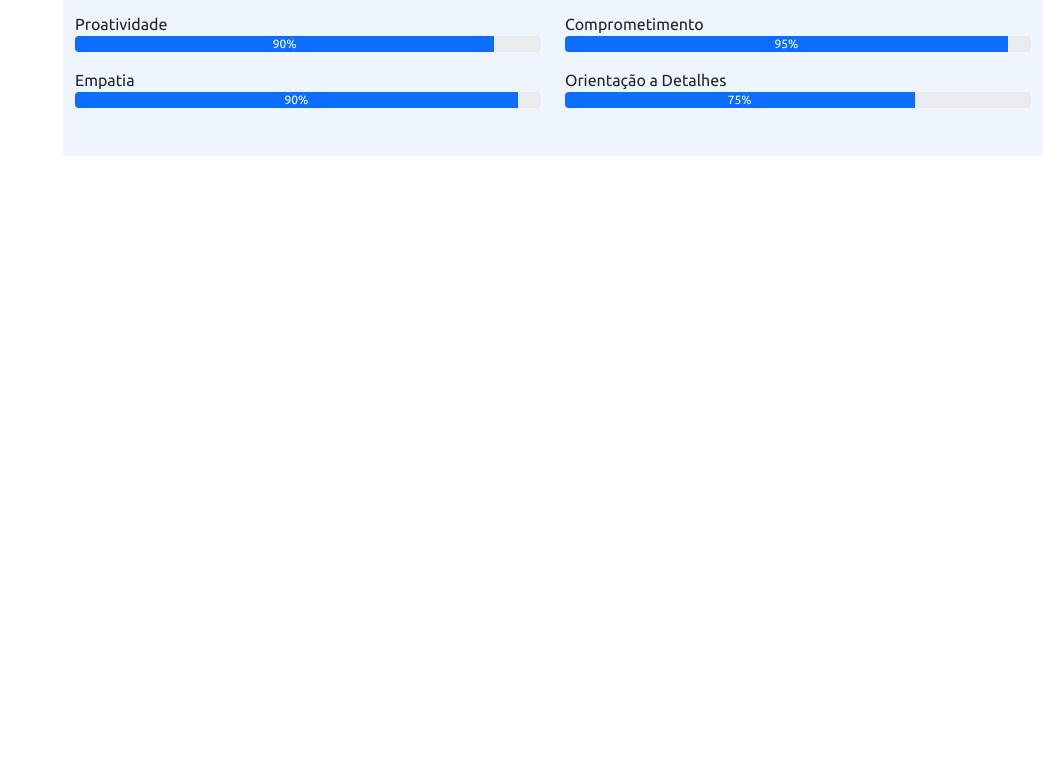
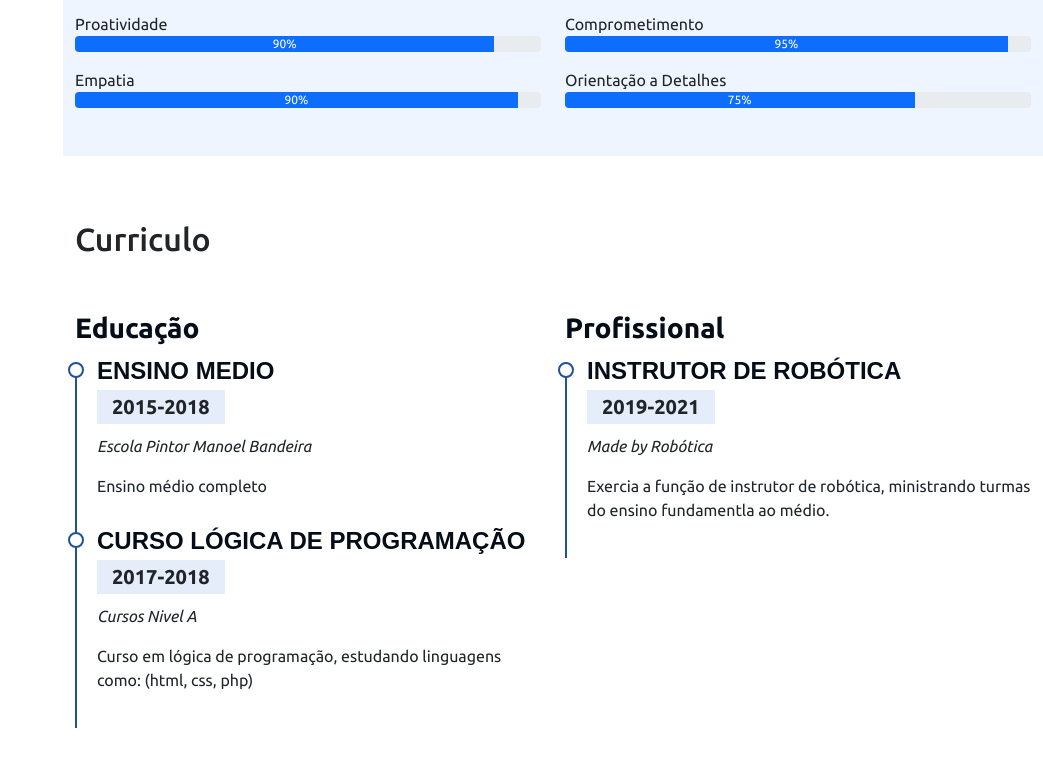
Before and after one commit to Andre-Vinicius22/Portifolio, a Python web app: template templates/index.html in a window 1280 px wide. Shown: the part 1854-2630 px from the top of the page, without its empty margins (237-1280 px from the left). Before the commit the page ends 2010 px from the top, so only its background shows below. Run offline with Jinja, Linux system fonts and the light colour scheme; the template is opened without the code that fills it, so the values that code supplies are empty; some libraries are stand-ins or nearby versions.

Commit message:
curriculo section adicionada

```diff
--- a/static/style.css
+++ b/static/style.css
@@ -189,3 +189,46 @@ i.menu-mobile {
 .section-bg {
     background-color: #eff5ff;
 }
+
+.cv .cv-title {
+    font-weight: 700;
+    margin-top: 20px;
+    margin-bottom: 20px;
+    color: #050d18;
+}
+
+.cv .cv-item {
+    padding: 0 0 20px 20px;
+    margin-top: -2px;
+    border-left: 2px solid #1f5297;
+    position: relative;
+}
+
+.cv .cv-item h4 {
+    line-height: 18px;
+    font-weight: 600;
+    text-transform: uppercase;
+    font-family: "Poppins", sans-serif;
+    color: #050d18;
+    margin-bottom: 10px;
+}
+
+.cv .cv-item h5 {
+    background: #e4edf9;
+    padding: 5px 15px;
+    display: inline-block;
+    font-weight: 600;
+    margin-bottom: 10px;
+}
+
+.cv .cv-item::before {
+    content: "";
+    position: absolute;
+    top: 0;
+    left: -9px;
+    width: 16px;
+    height: 16px;
+    border-radius: 50%;
+    border: 2px solid #1f5297;
+    background: #fff;
+}
--- a/templates/index.html
+++ b/templates/index.html
@@ -43,13 +43,13 @@
                 </li>
                 </li>
                 <li class="nav-item">
-                    <a class="nav-link" href="#"><i class="bi bi-file-earmark"></i> Curriculo</a>
+                    <a class="nav-link" href="#curriculo"><i class="bi bi-file-earmark"></i> Curriculo</a>
                 </li>
                 <li class="nav-item">
-                    <a class="nav-link" href="#"><i class="bi bi-collection"></i> Portifólio</a>
+                    <a class="nav-link" href="#portifolio"><i class="bi bi-collection"></i> Portifólio</a>
                 </li>
                 <li class="nav-item">
-                    <a class="nav-link" href="#"><i class="bi bi-envelope"></i> Contato</a>
+                    <a class="nav-link" href="#contato"><i class="bi bi-envelope"></i> Contato</a>
                 </li>
             </ul>
         </nav>
@@ -217,6 +217,46 @@
 
         </section>
 
+        <section class="mt-5 cv" id="curriculo">
+
+            <div class="container pb-5">
+                <h2 class="pt-3 pb-4">Curriculo</h2>
+
+                <div class="row">
+                    <div class="col-md-6">
+                        <h3 class="cv-title">Educação</h3>
+
+                        <div class="cv-item">
+                            <h4>Ensino Medio</h4>
+                            <h5>2015-2018</h5>
+                            <p><em>Escola Pintor Manoel Bandeira</em></p>
+                            <p>Ensino médio completo</p>
+                        </div>
+
+                        <div class="cv-item">
+                            <h4>Curso Lógica de programação</h4>
+                            <h5>2017-2018</h5>
+                            <p><em>Cursos Nivel A</em></p>
+                            <p>Curso em lógica de programação, estudando linguagens como: (html, css, php)</p>
+                        </div>
+                    </div>
+                    <div class="col-md-6">
+                        <h3 class="cv-title">Profissional</h3>
+
+                        <div class="cv-item">
+                            <h4>Instrutor de Robótica</h4>
+                            <h5>2019-2021</h5>
+                            <p><em>Made by Robótica</em></p>
+                            <p>Exercia a função de instrutor de robótica, ministrando turmas do ensino fundamentla
+                                ao médio.
+                            </p>
+                        </div>
+
+                    </div>
+                </div>
+            </div>
+        </section>
+
     </main>
 
     <script src="../static/bootstrap/js/bootstrap.bundle.min.js"></script>
```
